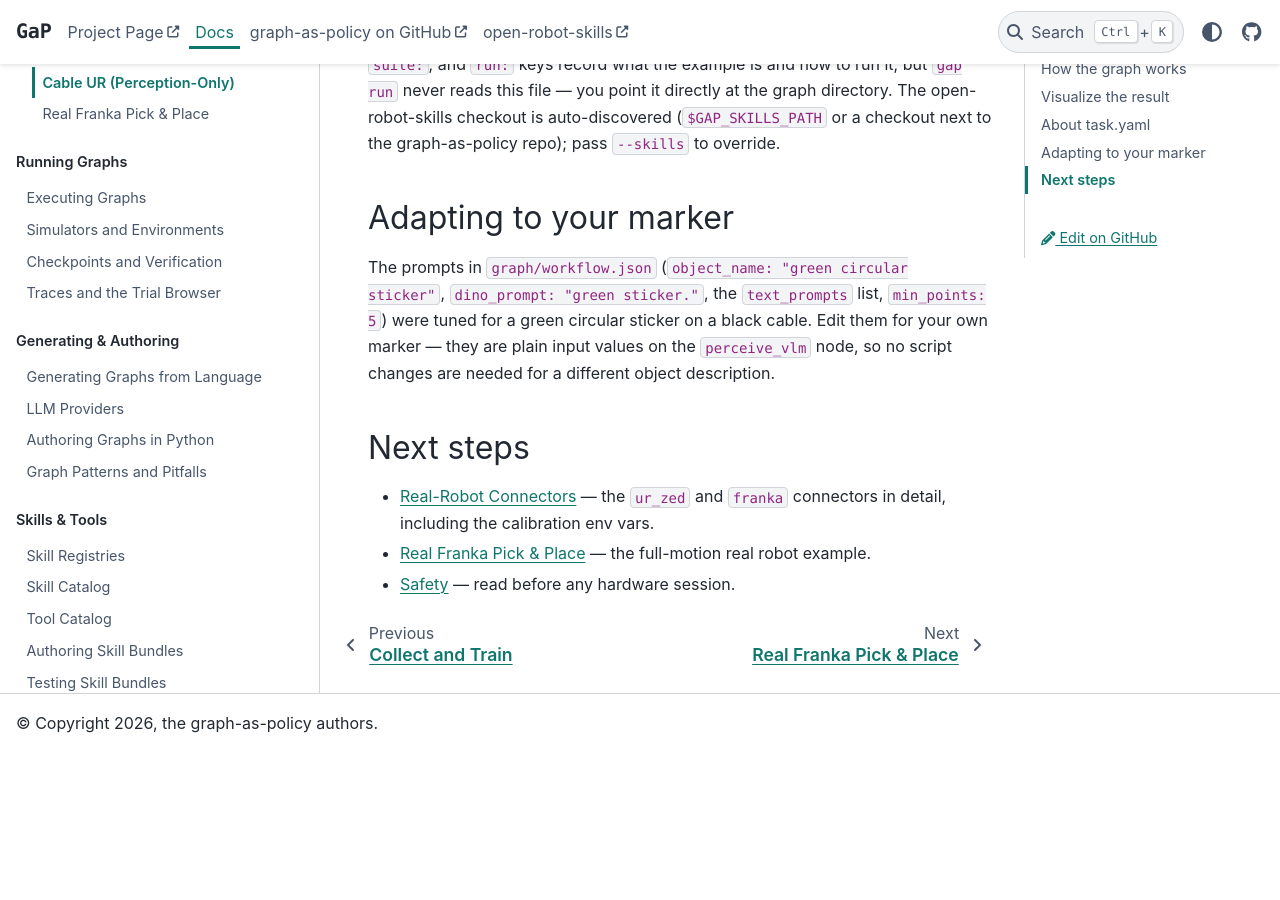
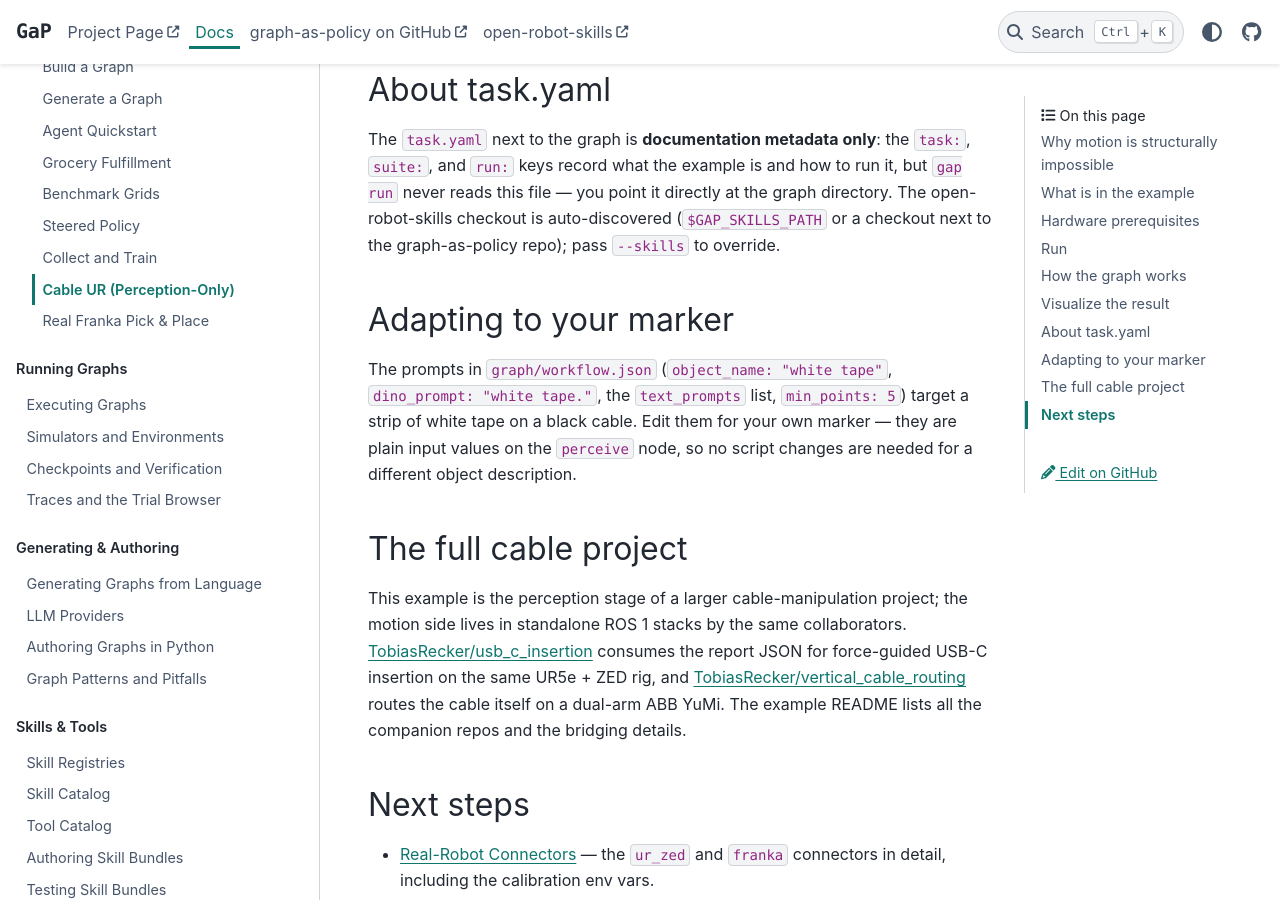
Before and after one commit to edgeyyzhang/graph-as-policy, a Sphinx documentation site: the page built from docs/source/examples/cable-ur.md, in a window 1280 px wide and 900 px high, scrolled down 3497 px. Built offline with Sphinx 7.4.7 and the PyData theme 0.15.4, drawn with Linux system fonts in a browser that asks for light colours; before the commit the page ends 4249 px from its top, so only the background shows below that; some of the changed text lies outside the part shown.

Commit message:
cable_ur: restore the report node and tuned perception, unify on white tape
- Reinstate the report script node dropped in the port (report_location
  output feeds visualize.py and the usb_c_insertion vision service).
- Restore tuned perception inputs (object_description, dino_prompt,
  text_prompts, thresholds, min_points) and OBB filter eps/min_samples.
- Rename the marker to white tape everywhere; README links the
  companion TobiasRecker repos for calibration and insertion.

Co-Authored-By: Claude Fable 5 <noreply@anthropic.com>

```diff
--- a/docs/source/examples/cable-ur.md
+++ b/docs/source/examples/cable-ur.md
@@ -54,7 +54,12 @@ task.yaml                  task metadata (prompt, suite, cameras)
   `robot_ip=` to the connector). Only the RTDE *receive* interface is used —
   the example never commands the arm.
 - A wrist-mounted ZED with a 4x4 camera-to-wrist calibration matrix saved as
-  `.npy`. Point `GAP_UR_ZED_CALIB` at it (or pass `calibration_path=`).
+  `.npy`. Point `GAP_UR_ZED_CALIB` at it (or pass `calibration_path=`). To
+  produce one, see
+  [TobiasRecker/zed_hand_eye_calibration](https://github.com/TobiasRecker/zed_hand_eye_calibration)
+  (ChArUco + `cv2.calibrateHandEye` for exactly this UR5e + ZED-Mini setup);
+  the example README covers the frame-convention gotchas when saving its
+  printed result as `.npy`.
 - A UR URDF for forward kinematics: set `GAP_UR_URDF=<path to ur5e.urdf>`, or
   leave it unset to use `robot_descriptions`' `ur5e_description`.
 
@@ -101,15 +106,15 @@ The top-level graph routes one subgraph, `locate_white_tape` (skill
 
 1. `observe` — `robot.get_observation` captures the ZED RGB-D frame plus the
    UR joint state.
-2. `perceive_vlm` — `scripts/locate_white_tape/perceive_dino_vlm.py` runs
-   Grounding-DINO with `dino_prompt: "green sticker."`, asks a VLM to pick the
+2. `perceive` — `scripts/locate_white_tape/perceive_dino_vlm.py` runs
+   Grounding-DINO with `dino_prompt: "white tape."`, asks a VLM to pick the
    right detection, falls back to `sam3.segment_text` over the `text_prompts`
    when DINO finds nothing, and lifts the mask into a world-frame point cloud
    using the ZED depth and the calibrated camera pose.
-3. `filter_cloud` — `geometry.filter_noise` (DBSCAN, `eps: 0.003`,
-   `min_samples: 10`) strips depth speckle.
-4. `compute_obb` — `geometry.compute_obb` fits the oriented bounding box.
-5. `report` — `scripts/report_location.py` fits a local plane with RANSAC,
+3. `filter_obb` — `geometry.filter_and_compute_obb` strips depth speckle
+   (DBSCAN, `eps: 0.003`, `min_samples: 10`) and fits the oriented bounding
+   box in one call.
+4. `report` — `scripts/report_location.py` fits a local plane with RANSAC,
    prints the base-frame and camera-frame positions, and writes the JSON
    result file.
 
@@ -144,11 +149,22 @@ directory. The open-robot-skills checkout is auto-discovered
 
 ## Adapting to your marker
 
-The prompts in `graph/workflow.json` (`object_name: "green circular sticker"`,
-`dino_prompt: "green sticker."`, the `text_prompts` list, `min_points: 5`)
-were tuned for a green circular sticker on a black cable. Edit them for your
-own marker — they are plain input values on the `perceive_vlm` node, so no
+The prompts in `graph/workflow.json` (`object_name: "white tape"`,
+`dino_prompt: "white tape."`, the `text_prompts` list, `min_points: 5`)
+target a strip of white tape on a black cable. Edit them for your own
+marker — they are plain input values on the `perceive` node, so no
 script changes are needed for a different object description.
+
+## The full cable project
+
+This example is the perception stage of a larger cable-manipulation project;
+the motion side lives in standalone ROS 1 stacks by the same collaborators.
+[TobiasRecker/usb_c_insertion](https://github.com/TobiasRecker/usb_c_insertion)
+consumes the report JSON for force-guided USB-C insertion on the same
+UR5e + ZED rig, and
+[TobiasRecker/vertical_cable_routing](https://github.com/TobiasRecker/vertical_cable_routing)
+routes the cable itself on a dual-arm ABB YuMi. The example README lists all
+the companion repos and the bridging details.
 
 ## Next steps
 
```
Also changed, not shown: examples/cable_ur/README.md, 1 other file.
